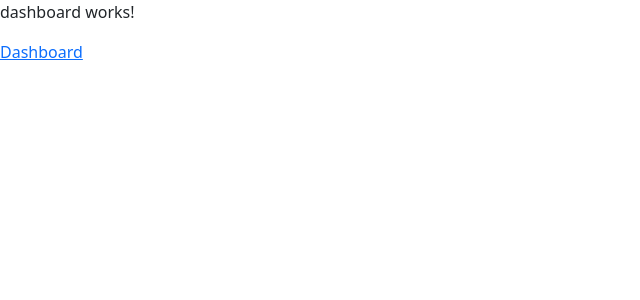
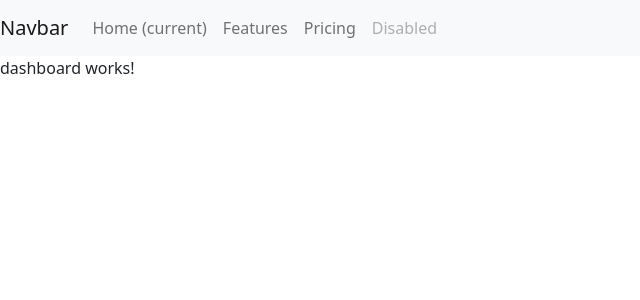
Before and after one commit to MeMeMax/angular-workshop2021, an Angular app: page /dashboard in a window 1280 px wide. Shown: the top 300 px of the page, without its empty margins (0-640 px from the left). Built offline with nearby package versions, Linux system fonts and the light colour scheme.

Commit message:
add navbar to dashboard

```diff
--- a/src/app/app.component.html
+++ b/src/app/app.component.html
@@ -1 +1 @@
-<router-outlet></router-outlet> <a routerLink="dashboard">Dashboard</a>
+<router-outlet></router-outlet>
--- a/src/app/auth/components/login/login.component.ts
+++ b/src/app/auth/components/login/login.component.ts
@@ -5,6 +5,7 @@
 
 import { Component, OnInit } from '@angular/core';
 import { FormBuilder, FormGroup, Validators } from '@angular/forms';
+import { Router } from '@angular/router';
 
 @Component({
   selector: 'wsp-login',
@@ -14,7 +15,7 @@ import { FormBuilder, FormGroup, Validators } from '@angular/forms';
 export class LoginComponent implements OnInit {
   form!: FormGroup;
 
-  constructor(private fb: FormBuilder) {}
+  constructor(private fb: FormBuilder, private router: Router) {}
 
   ngOnInit(): void {
     this.createForm();
@@ -25,12 +26,12 @@ export class LoginComponent implements OnInit {
   }
 
   createForm() {
-    this.form = this.fb.group({ email: ['', [Validators.required, Validators.min(5)]], password: ['', Validators.required] });
+    this.form = this.fb.group({ email: ['test', [Validators.required, Validators.min(5)]], password: ['test', Validators.required] });
   }
 
   submit() {
     if (this.form.valid) {
-      console.log(this.form.getRawValue());
+      this.router.navigate(['dashboard']);
     }
   }
 }
--- a/src/app/heroes/components/dashboard/dashboard.component.html
+++ b/src/app/heroes/components/dashboard/dashboard.component.html
@@ -1 +1,31 @@
+<nav class="navbar navbar-expand-lg navbar-light bg-light">
+  <a class="navbar-brand" href="#">Navbar</a>
+  <button
+    class="navbar-toggler"
+    type="button"
+    data-toggle="collapse"
+    data-target="#navbarNav"
+    aria-controls="navbarNav"
+    aria-expanded="false"
+    aria-label="Toggle navigation"
+  >
+    <span class="navbar-toggler-icon"></span>
+  </button>
+  <div class="collapse navbar-collapse" id="navbarNav">
+    <ul class="navbar-nav">
+      <li class="nav-item active">
+        <a class="nav-link" href="#">Home <span class="sr-only">(current)</span></a>
+      </li>
+      <li class="nav-item">
+        <a class="nav-link" href="#">Features</a>
+      </li>
+      <li class="nav-item">
+        <a class="nav-link" href="#">Pricing</a>
+      </li>
+      <li class="nav-item">
+        <a class="nav-link disabled" href="#">Disabled</a>
+      </li>
+    </ul>
+  </div>
+</nav>
 <p>dashboard works!</p>
```
